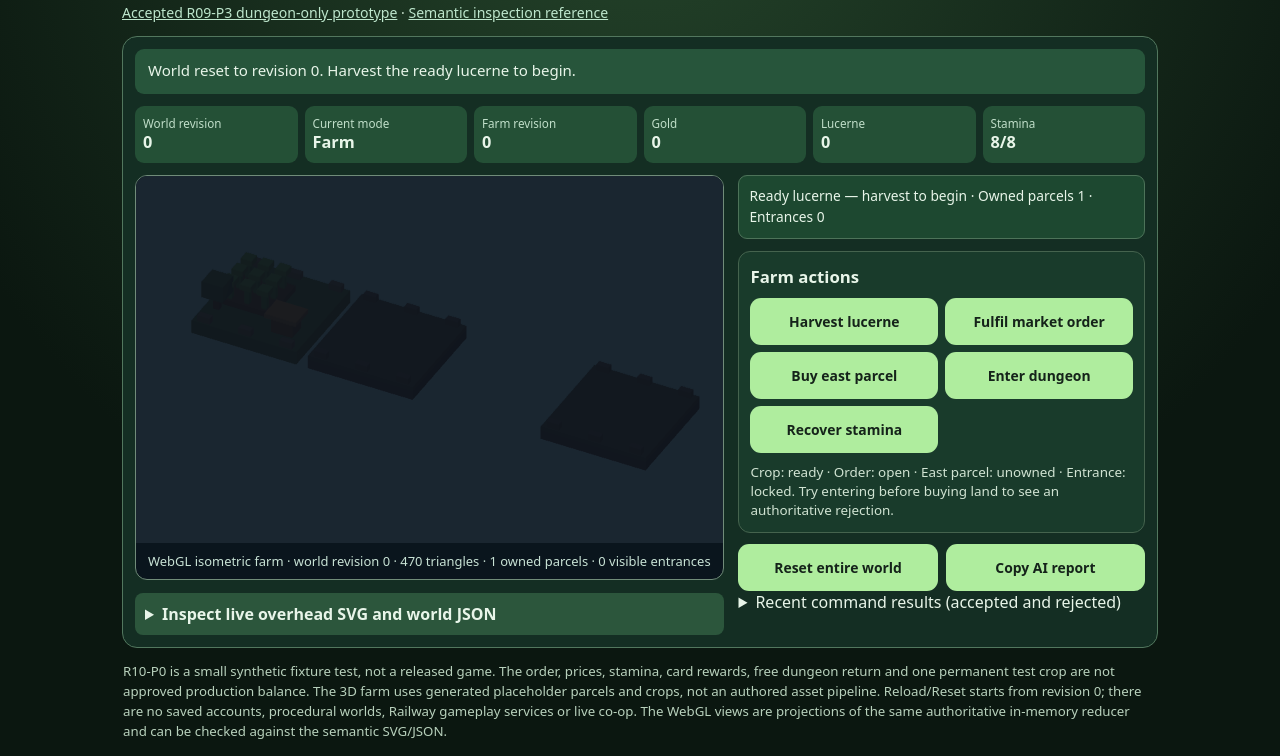
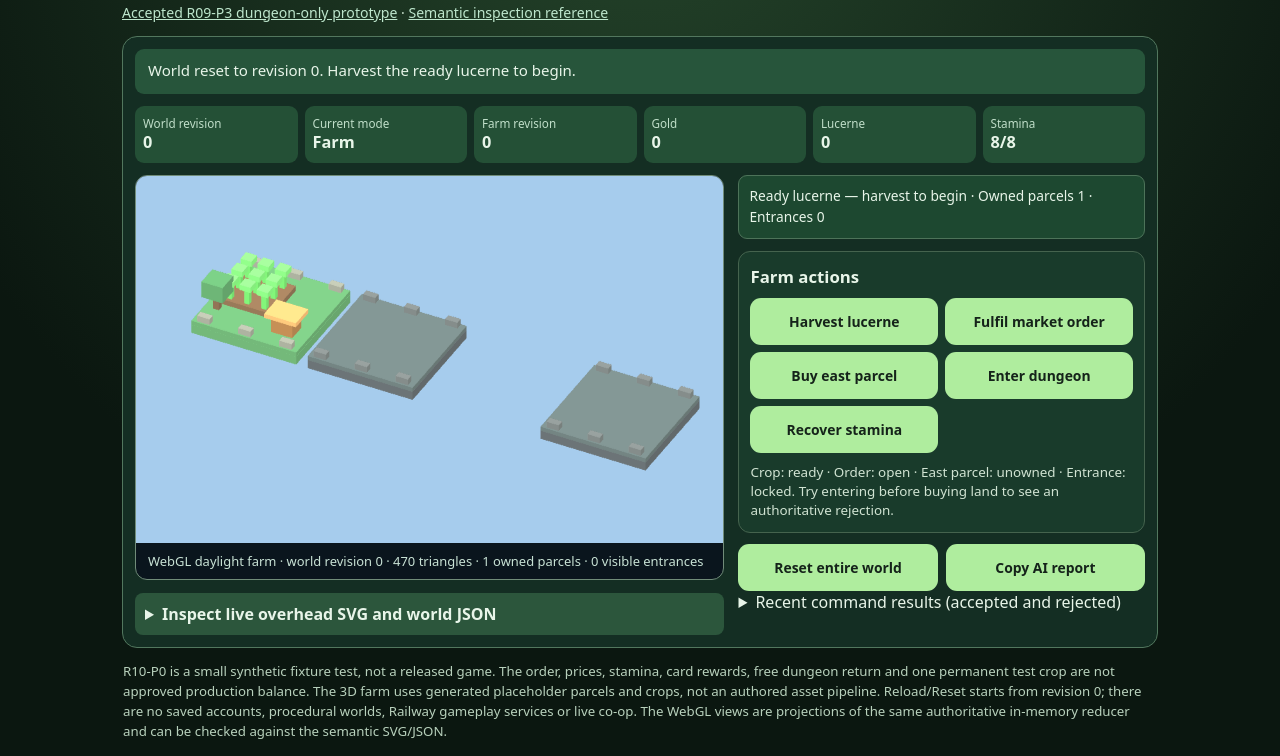
Before and after one commit to godofthunder101/farm-pages, a plain HTML site: page r10-play.html in a window 1280 px wide. Shown: the part 143-899 px from the top of the page. Drawn offline with Linux system fonts and the light colour scheme.

Commit message:
Brighten R10 farm only with daylight shader and browser-cache revision

```diff
--- a/r10-p0-modules/r10-p0/farm-renderer.js
+++ b/r10-p0-modules/r10-p0/farm-renderer.js
@@ -1,5 +1,22 @@
 import { SHADERS } from "../r09-p3/renderer.js";
-import { buildFarmMesh, farmOrtho, farmViewMatrix, FARM_EYE } from "./farm-scene.js";
+import { buildFarmMesh, farmOrtho, farmViewMatrix } from "./farm-scene.js";
+export const FARM_LIGHTING_VERSION = "daylight-v1";
+export const FARM_DAYLIGHT_FRAGMENT_SHADER = [
+    "precision mediump float;",
+    "varying vec3 vNormal;",
+    "varying vec3 vColor;",
+    "varying float vMaterial;",
+    "void main(){",
+    " // Outdoor ambient and directional daylight shading.",
+    " vec3 n=normalize(vNormal);",
+    " float sun=max(0.0,dot(n,normalize(vec3(-0.55,0.88,0.35))));",
+    " float light=0.98+0.52*sun;",
+    " light+=0.02*step(2.5,vMaterial);",
+    " vec3 rgb=vColor*light+vec3(0.085,0.095,0.073);",
+    " rgb=pow(clamp(rgb,0.0,1.0),vec3(0.83));",
+    " gl_FragColor=vec4(rgb,1.0);",
+    "}"
+].join("\n");
 function compile(gl, type, source) {
     const shader = gl.createShader(type);
     if (!shader)
@@ -15,7 +32,7 @@ function compile(gl, type, source) {
 }
 function createProgram(gl) {
     const v = compile(gl, gl.VERTEX_SHADER, SHADERS.vertex);
-    const f = compile(gl, gl.FRAGMENT_SHADER, SHADERS.fragment);
+    const f = compile(gl, gl.FRAGMENT_SHADER, FARM_DAYLIGHT_FRAGMENT_SHADER);
     const prog = gl.createProgram();
     if (!prog)
         throw Error("FARM_WEBGL_PROGRAM_ALLOC");
@@ -32,13 +49,13 @@ function createProgram(gl) {
     return prog;
 }
 export class FarmWebGL {
-    canvas;
     gl;
     program;
     buffer;
     attribute;
     uniform;
     lost = false;
+    canvas;
     constructor(canvas) {
         this.canvas = canvas;
         const gl = canvas.getContext("webgl", { alpha: false, antialias: true, depth: true,
@@ -65,7 +82,7 @@ export class FarmWebGL {
         };
         this.attribute = { position: attr("aPosition"), normal: attr("aNormal"),
             color: attr("aColor"), material: attr("aMaterial") };
-        this.uniform = { projection: uni("uProjection"), view: uni("uView"), eye: uni("uEye") };
+        this.uniform = { projection: uni("uProjection"), view: uni("uView") };
         canvas.addEventListener("webglcontextlost", event => { event.preventDefault(); this.lost = true; });
         canvas.addEventListener("webglcontextrestored", () => { this.lost = false; });
     }
@@ -86,7 +103,7 @@ export class FarmWebGL {
             this.canvas.height = height;
         const mesh = buildFarmMesh(state);
         gl.viewport(0, 0, width, height);
-        gl.clearColor(0.10, 0.15, 0.19, 1);
+        gl.clearColor(0.65, 0.80, 0.93, 1);
         gl.clearDepth(1);
         gl.enable(gl.DEPTH_TEST);
         gl.depthFunc(gl.LEQUAL);
@@ -106,12 +123,11 @@ export class FarmWebGL {
         vertex(this.attribute.material, 1, 9);
         gl.uniformMatrix4fv(this.uniform.projection, false, farmOrtho(width / height));
         gl.uniformMatrix4fv(this.uniform.view, false, farmViewMatrix());
-        gl.uniform3f(this.uniform.eye, ...FARM_EYE);
         gl.drawArrays(gl.TRIANGLES, 0, mesh.vertices.length / 10);
         const err = gl.getError();
         if (err !== gl.NO_ERROR)
             throw Error("FARM_WEBGL_ERROR: " + err);
-        return { renderer: "farm-webgl1", revision: state.revision, triangles: mesh.triangles,
+        return { renderer: "farm-webgl1", lighting: FARM_LIGHTING_VERSION, revision: state.revision, triangles: mesh.triangles,
             faces: mesh.faces, owned: mesh.owned, unowned: mesh.unowned,
             readyPlots: mesh.readyPlots, harvestedPlots: mesh.harvestedPlots,
             entrances: mesh.entrances, gold: mesh.gold, glError: err, viewport: [width, height] };
--- a/r10-play.html
+++ b/r10-play.html
@@ -48,7 +48,7 @@ a{color:#bde6cc}
 @media(max-width:770px){.columns{grid-template-columns:1fr}.hud{grid-template-columns:repeat(3,minmax(0,1fr))}#stage{padding:9px}}
 @media(max-width:390px){.hud{grid-template-columns:repeat(2,minmax(0,1fr))}.action-grid button{font-size:.8rem}}
 </style>
-<script type="module" src="./r10-play.js"></script>
+<script type="module" src="./r10-play.js?daylight-v1"></script>
 </head>
 <body>
 <main id="app">
--- a/r10-play.js
+++ b/r10-play.js
@@ -1,7 +1,7 @@
 import {createSession,step,snapshot,diagnostic} from "./r10-p0-modules/r10-p0/session.js";
 import {renderSvg} from "./r10-p0-modules/r09-p0/core.js";
 import {createRenderer} from "./r10-p0-modules/r09-p3/renderer.js";
-import {createFarmRenderer} from "./r10-p0-modules/r10-p0/farm-renderer.js";
+import {createFarmRenderer} from "./r10-p0-modules/r10-p0/farm-renderer.js?daylight-v1";
 
 const $=id=>{
  const e=document.getElementById(id);
@@ -110,7 +110,7 @@ function draw(){
   }else{
    if(!farmRenderer)farmRenderer=createFarmRenderer(canvas);
    lastFrame=farmRenderer.render(state);
-   $("render-status").textContent="WebGL isometric farm · world revision "+lastFrame.revision+
+   $("render-status").textContent="WebGL daylight farm · world revision "+lastFrame.revision+
     " · "+lastFrame.triangles+" triangles · "+lastFrame.owned+" owned parcels"+
     " · "+lastFrame.entrances+" visible entrances";
   }
@@ -153,7 +153,7 @@ async function copy(){
   "WebGL mode: "+(lastFrame.renderer??"dungeon-webgl1")+
   " · frame revision "+lastFrame.revision+
   " · triangles "+lastFrame.triangles+
-  " · GL error "+lastFrame.glError:
+  " · lighting "+(lastFrame.lighting??"unchanged-dungeon")+" · GL error "+lastFrame.glError:
   "WebGL frame unavailable";
  const report=frame+"\n\n"+diagnostic(session);
  try{
```
Also changed, not shown: README.md.
